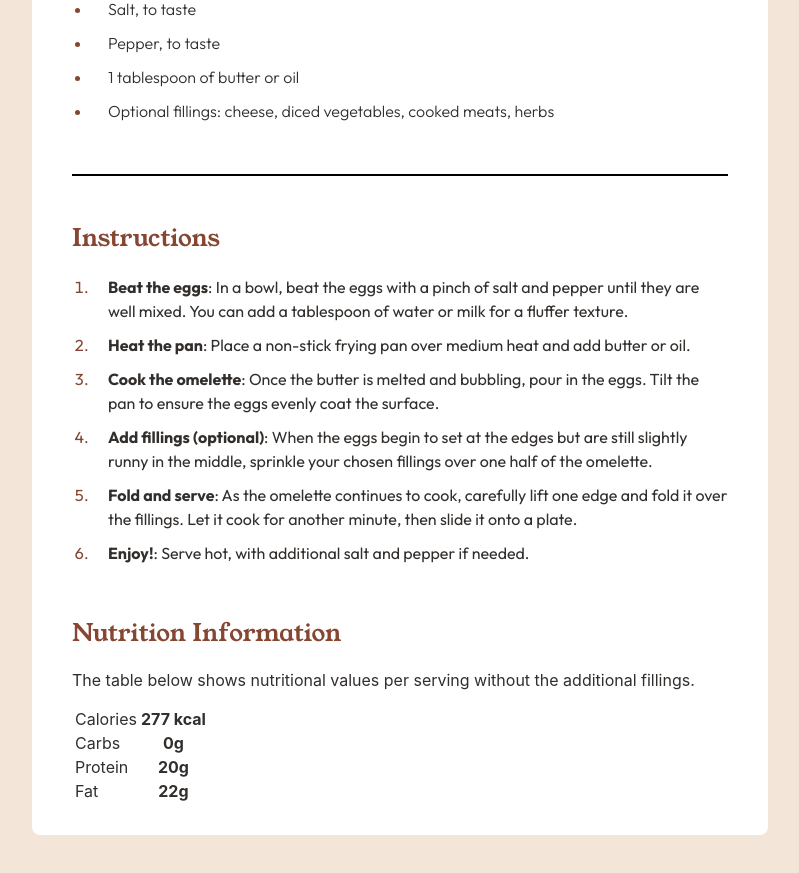
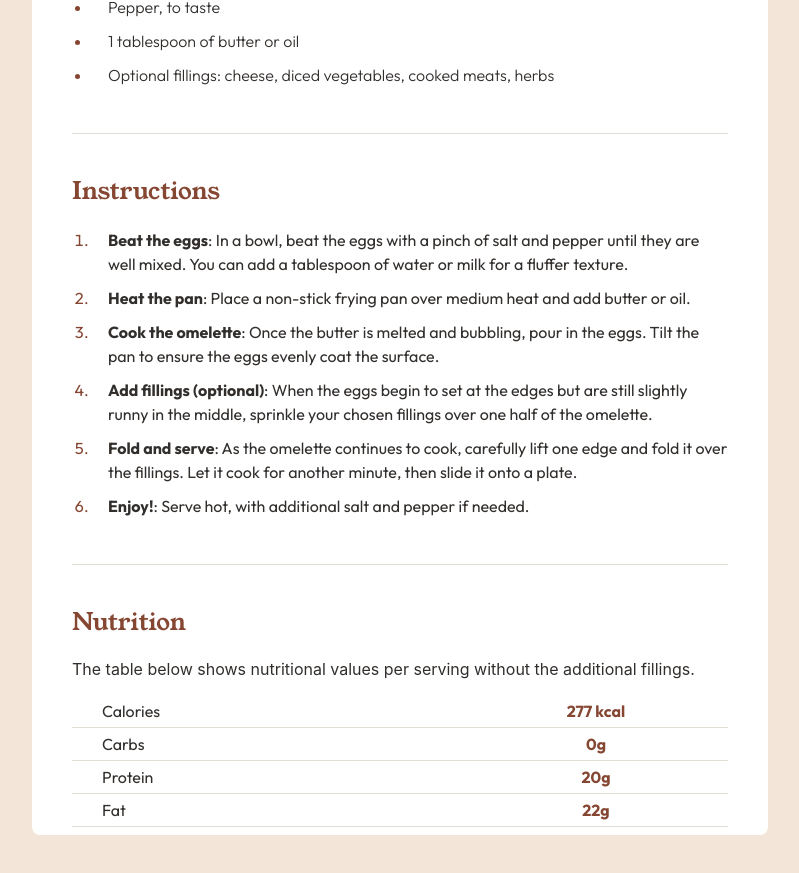
Before and after one commit to marcmillie/recipe-page, a React (Create React App) app: page / in a window 1280 px wide. Shown: the part 993-1866 px from the top of the page, without its empty margins (240-1039 px from the left). Built offline with nearby package versions, Linux system fonts and the light colour scheme.

Commit message:
final commit

```diff
--- a/src/App.css
+++ b/src/App.css
@@ -32,7 +32,7 @@ body {
   display: flex;
   flex-direction: column;
   justify-content: space-evenly;
-  padding: 30px 40px;
+  padding: 10px 40px;
   margin: 0;
   color: #312e2c;
 }
@@ -104,6 +104,33 @@ ol li {
 
 hr {
   border: none;
-  border-top:2px solid #000;
+  border-top:1px solid #e3ddd7;
   margin: 20px 0;
 }
+
+table {
+  font-family: 'Outfit';
+  border-collapse: collapse;
+  width: 100%;
+}
+
+tr {
+  border-bottom: 1px solid #e3ddd7;
+}
+
+td, th {
+  padding:6px;
+}
+
+td {
+  padding-left: 30px;
+}
+
+th {
+  color: #854632;
+  padding-left: 245px;
+}
+
+th:last-child {
+  border-bottom: none;
+}
--- a/src/App.js
+++ b/src/App.js
@@ -42,8 +42,9 @@ function App() {
             <li><b>Enjoy!</b>: Serve hot, with additional salt and pepper if needed.</li>
           </ol>
         </div>
+        <hr/>
         <div className="nutrition">
-          <h2>Nutrition Information</h2>
+          <h2>Nutrition</h2>
           <p>The table below shows nutritional values per serving without the additional fillings.</p>
           <table>
             <tbody>
```
